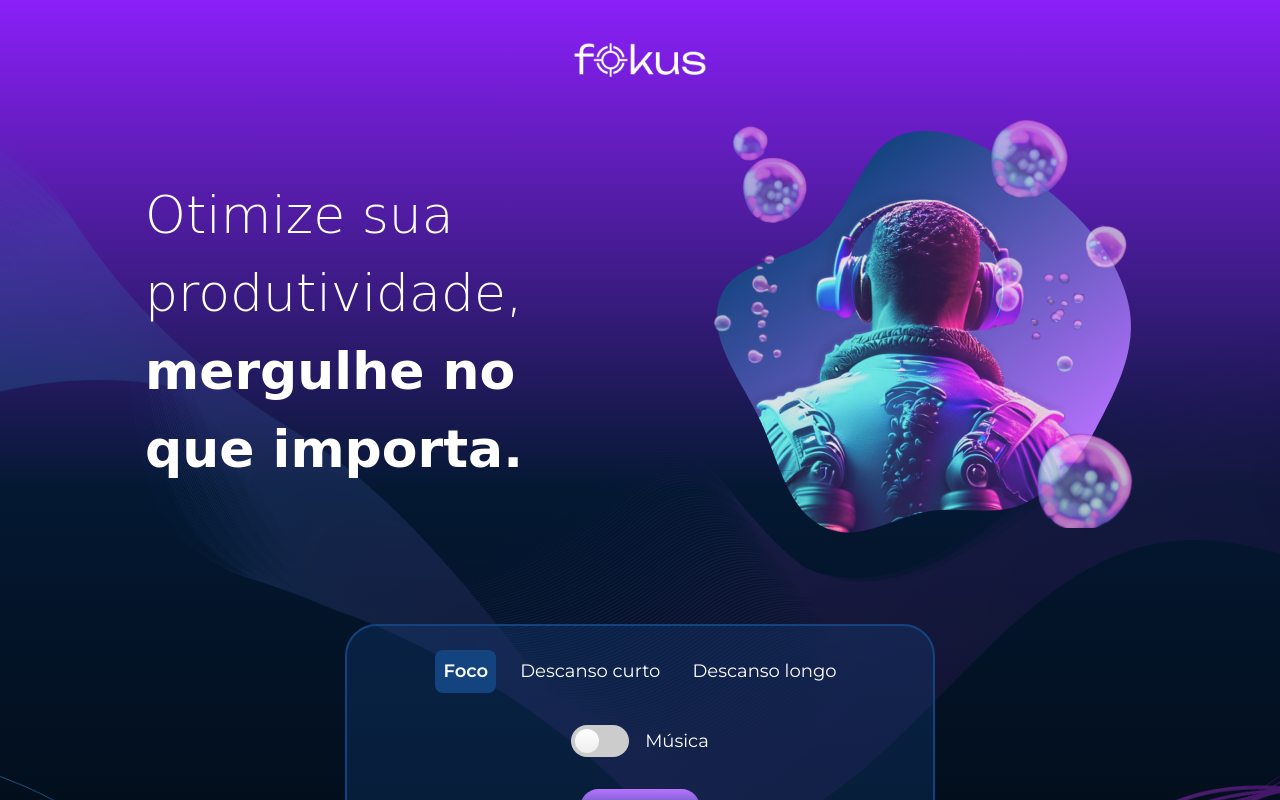
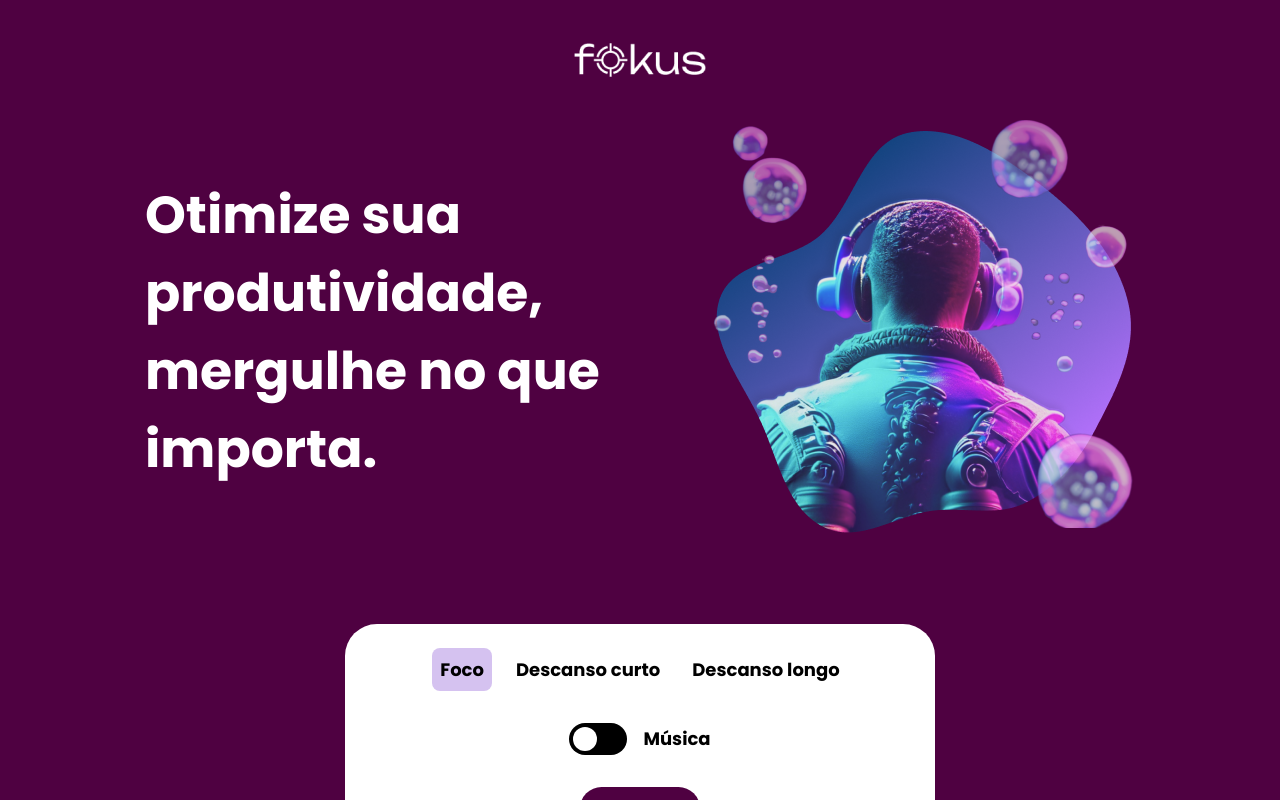
Before and after one commit to Fernandasacosta/fokus, a plain HTML site: page index.html in a window 1280 px wide. Both pictures are taken after a click on the button "Foco". Shown: the top 800 px of the page. Drawn offline with nearby package versions, Linux system fonts and the light colour scheme; a web font is replaced by a local one.

Commit message:
manipulando elementos da página

```diff
--- a/index.html
+++ b/index.html
@@ -15,6 +15,7 @@
         href="https://fonts.googleapis.com/css2?family=Montserrat:ital,wght@0,100;0,200;0,300;0,400;0,500;0,600;0,700;0,800;0,900;1,100;1,200;1,300;1,400;1,500;1,600;1,700;1,800;1,900&family=Prata&family=Unbounded:wght@200;300;400;500;600;700;800;900&display=swap"
         rel="stylesheet">
     <link rel="stylesheet" href="./styles.css">
+    <script src="script.js" defer></script>
 </head>
 
 <body>
--- a/script.js
+++ b/script.js
@@ -0,0 +1,51 @@
+const html = document.querySelector('html')
+const focoBtn = document.querySelector('.app__card-button--foco')
+const curtoBtn = document.querySelector('.app__card-button--curto')
+const longoBtn = document.querySelector('.app__card-button--longo')
+
+const banner = document.querySelector('.app__image')
+
+const titulo = document.querySelector('.app__title')
+
+
+focoBtn.addEventListener('click', () => {
+    alterarContexto('foco')
+    // html.setAttribute('data-contexto', 'foco')
+    // banner.setAttribute('src', '/imagens/foco.png')
+})
+
+curtoBtn.addEventListener('click', () => {
+    alterarContexto('descanso-curto')
+    // html.setAttribute('data-contexto', 'descanso-curto')
+    // banner.setAttribute('src', '/imagens/descanso-curto.png')
+})
+
+longoBtn.addEventListener('click', () => {
+    alterarContexto('descanso-longo')
+    // html.setAttribute('data-contexto', 'descanso-longo')
+    // banner.setAttribute('src', '/imagens/descanso-longo.png')
+})
+
+function alterarContexto (contexto){
+    html.setAttribute('data-contexto', contexto)
+    banner.setAttribute('src', `/imagens/${contexto}.png`)
+    switch(contexto){
+        case "foco":
+            titulo.innerHTML =
+            ` Otimize sua produtividade,<br>
+            <strong class="app__title-strong">mergulhe no que importa.</strong>`
+
+
+            break;
+        case "descanso-curto":
+            titulo.innerHTML = `Que tal dar uma respirada?<br>
+            <strong class="app__title-strong">Faça uma pausa curta!</strong>`
+
+            break;
+        case "descanso-longo":
+            titulo.innerHTML = `Hora de voltar à superfície.<br>
+            <strong class="app__title-strong">Faça uma pausa longa.</strong>`
+        default:
+            break;
+    }
+}
--- a/styles.css
+++ b/styles.css
@@ -1,14 +1,18 @@
+@import url('https://fonts.googleapis.com/css2?family=Poppins:wght@700;800&display=swap');
+
 :root {
     --color-primary: #123456;
     --color-secondary: #FFF;
     --azul-royal: #144480;
     --fundo-card-timer: rgba(20, 68, 128, 0.30);
     --lils: #B872FF;
-    --linear-botes: linear-gradient(180deg, #B872FF 0%, #144480 100%);
+    --linear-botes:  #4f0141;
 }
 
+
 [data-contexto="foco"] {
-    --main-bg-color: linear-gradient(180deg, #8B1FF8 0%, #041832 48.44%, #01080E 100%);
+    /* --main-bg-color: linear-gradient(180deg, #8B1FF8 0%, #041832 48.44%, #01080E 100%); */
+    --main-bg-color:#4f0141;
 }
 
 [data-contexto="descanso-curto"] {
@@ -32,13 +36,13 @@ html {
 
 body {
     min-height: 100vh;
-    background: url("/imagens/pattern.png");
+    /* background: url("/imagens/pattern.png"); */
     background-size: cover;
     background-repeat: no-repeat;
 }
 
 h1, h2, h3, h4, h5, h6 {
-    font-family: 'Unbounded', cursive;
+    font-family: "Poppins", cursive;
 }
 
 .app__logo-figure {
@@ -77,8 +81,8 @@ h1, h2, h3, h4, h5, h6 {
 
 .app__card {
     border-radius: 3.2rem;
-    border: 0.2rem solid var(--azul-royal);
-    background: var(--fundo-card-timer);
+    /* border: 0.2rem solid var(--azul-royal); */
+    background: #fff;
     padding: 2.4rem;
     margin: 8rem 0;
     width: 59rem;
@@ -96,14 +100,14 @@ h1, h2, h3, h4, h5, h6 {
 }
 
 .app__card-button {
-    font-family: Montserrat;
+    font-family: "Poppins";
     font-size: 1.8rem;
     font-style: normal;
     font-weight: 400;
     line-height: 150%;
     background: none;
     padding: 0.8rem;
-    color: var(--color-secondary);
+    color:#000000;
     border: none;
     cursor: pointer;
     outline: inherit;
@@ -111,14 +115,14 @@ h1, h2, h3, h4, h5, h6 {
 
 .app__card-button.active {
     border-radius: 0.8rem;
-    background: var(--azul-royal);
+    background: #d5c2f0;
     font-weight: 600;
 }
 
 .app__card-timer {
     color: var(--color-secondary);
     text-align: center;
-    font-family: Unbounded;
+    font-family: "Poppins";
     font-size: 12rem;
     font-style: normal;
     font-weight: 700;
@@ -128,8 +132,8 @@ h1, h2, h3, h4, h5, h6 {
 }
 
 .app__card-list-label {
-    color: var(--color-secondary);
-    font-family: Montserrat;
+    color: #000000;
+    font-family: "Poppins";
     font-size: 1.8rem;
     font-style: normal;
     font-weight: 400;
@@ -139,6 +143,11 @@ h1, h2, h3, h4, h5, h6 {
     display: flex;
     align-items: center;
     justify-content: center;
+}
+
+.app__card-primary-button span{
+
+    font-family: "Poppins";
 }
 
 .app__card-primary-button {
@@ -170,7 +179,7 @@ h1, h2, h3, h4, h5, h6 {
 .app__footer-text {
     color: rgba(182, 182, 182, 0.8);
     text-align: center;
-    font-family: Montserrat;
+    font-family: "Poppins";
     font-size: 1.5rem;
     font-style: normal;
     font-weight: 400;
@@ -185,7 +194,7 @@ h1, h2, h3, h4, h5, h6 {
 
 .toggle-switch {
     display: inline-block;
-    background: #ccc;
+    background: #000000;
     border-radius: 1.6rem;
     width: 5.8rem;
     height: 3.2rem;
@@ -200,7 +209,8 @@ h1, h2, h3, h4, h5, h6 {
 
 .toggle-switch:before {
     display: block;
-    background: linear-gradient(to bottom, #fff 0%, #eee 100%);
+    /* background: linear-gradient(to bottom, #fff 0%, #eee 100%); */
+    background:#fff;
     border-radius: 50%;
     width: 2.4rem;
     height: 2.4rem;
@@ -211,11 +221,13 @@ h1, h2, h3, h4, h5, h6 {
 }
 
 .toggle:hover .toggle-switch:before {
-    background: linear-gradient(to bottom, #fff 0%, #fff 100%);
+    /* background: linear-gradient(to bottom, #fff 0%, #fff 100%); */
+    background:#fff;
 }
 
 .toggle-checkbox:checked + .toggle-switch {
-    background: var(--lils);
+    background: #d5c2f0;
+
 }
 
 .toggle-checkbox:checked + .toggle-switch:before {
```
